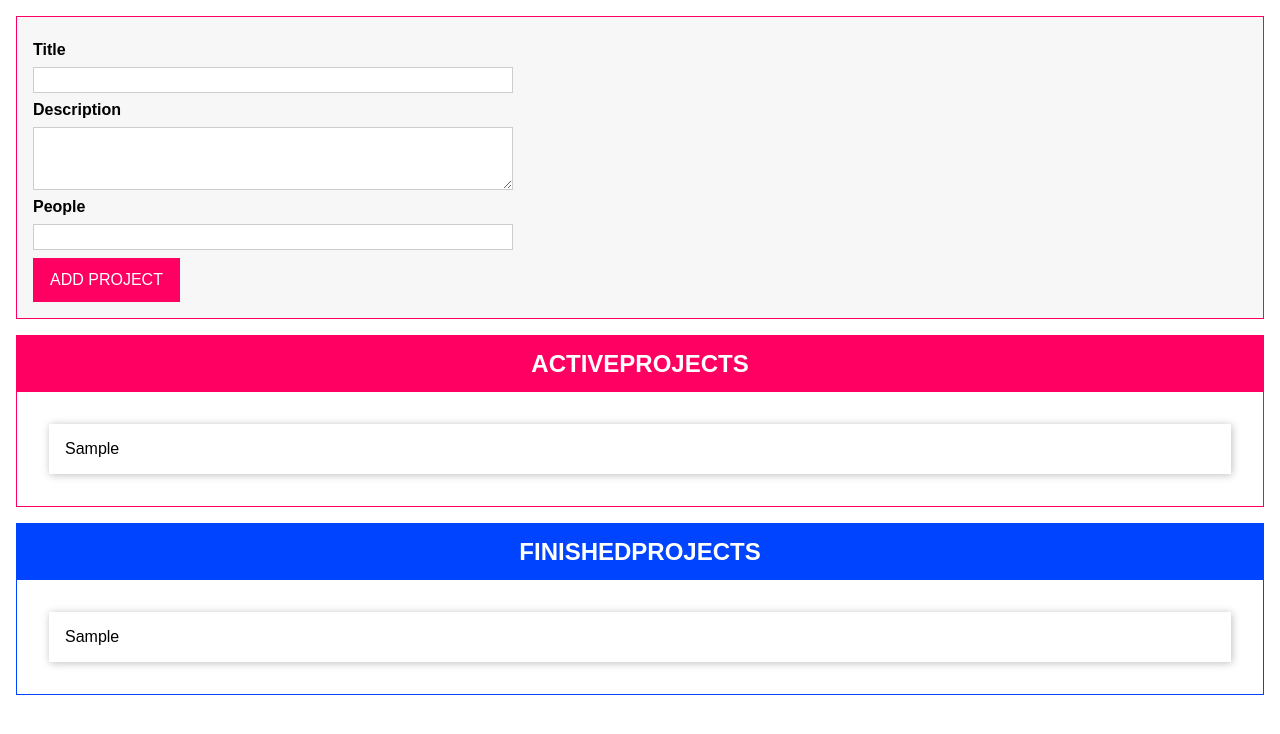
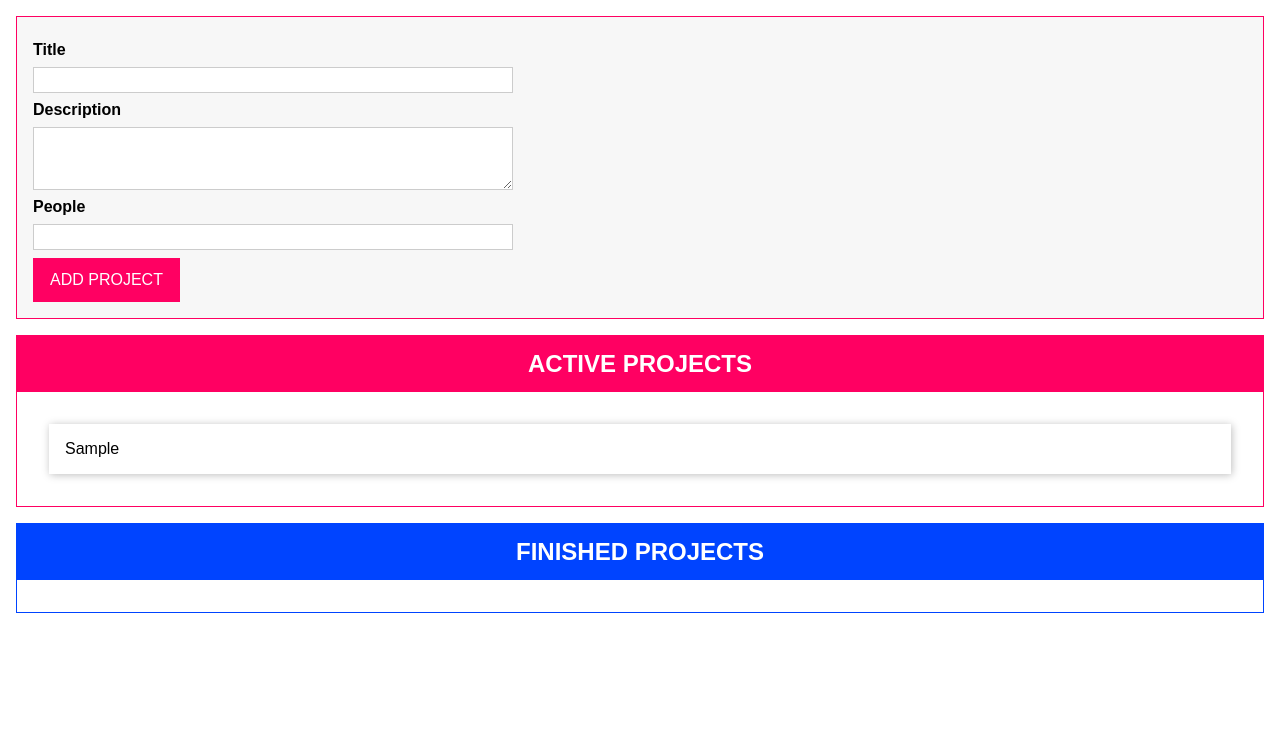
Before and after one commit to JuliocesaProgrammer/drag-dropproject, a website with bundled scripts: page index.html in a window 1280 px wide. Both pictures are taken after typing "Sample", "Sample", "5" into the empty fields and a click on the button "ADD PROJECT". Built offline with nearby package versions, Linux system fonts and the light colour scheme.

Commit message:
10/01/2025

```diff
--- a/src/app.ts
+++ b/src/app.ts
@@ -1,43 +1,61 @@
-//Project State Management
-//hello world
-class ProjectState{
- private listeners: any = []
- private projects: any[] = []
+// Project Type
+enum ProjectStatus {
+    Active,
+    Finished,
+  }
+
+  class Project {
+    constructor(
+      public id: string,
+      public title: string,
+      public description: string,
+      public people: number,
+      public status: ProjectStatus
+    ) {}
+  }
+
+  type Listener = (items: Project[]) => void;
+
+  // Project State Management
+  class ProjectState {
+    private listeners: Listener[] = [];
+    private projects: Project[] = [];
     private static instance: ProjectState;
 
- private constructor(){
+    private constructor() {}
 
- }
-
- static getInstance(){
-    if(this.instance){
-        return this.instance
+    static getInstance() {
+      if (this.instance) {
+        return this.instance;
       }
       this.instance = new ProjectState();
       return this.instance;
     }
 
-addlistener(lisntenerFn: Function){
-    this.listeners.push(lisntenerFn);
+    addListener(listenerFn: Listener) {
+      this.listeners.push(listenerFn);
     }
 
- addProject(title: string, description: string, numOfPeople: number){
-    const newProject = {
-        id: Math.random().toString(),
-        title: title,
-        description: description,
-        numOfPeople: numOfPeople
-    }
+    addProject(title: string, description: string, numOfPeople: number) {
+      const newProject = new Project(
+        Math.random().toString(),
+        title,
+        description,
+        numOfPeople,
+        ProjectStatus.Active
+      );
+
       this.projects.push(newProject);
-    for (const lisntenerFn of this.listeners){
-        lisntenerFn(this.projects.slice());
+
+      for (const listenerFn of this.listeners) {
+        listenerFn(this.projects.slice());
       }
     }
   }
 
   const projectState = ProjectState.getInstance();
 
-interface validatable {
+  interface Validatable {
     value: string | number;
     required?: boolean;
     minLength?: number;
@@ -46,22 +64,37 @@
     max?: number;
   }
 
-function validate(validatableInput: validatable): boolean {
+  function validate(validatableInput: Validatable): boolean {
     let isValid = true;
 
     if (validatableInput.required) {
-        isValid = isValid && validatableInput.value.toString().trim().length !== 0;
+      isValid =
+        isValid && validatableInput.value.toString().trim().length !== 0;
     }
-    if (validatableInput.minLength != null && typeof validatableInput.value === 'string') {
-        isValid = isValid && validatableInput.value.length >= validatableInput.minLength;
+    if (
+      validatableInput.minLength != null &&
+      typeof validatableInput.value === 'string'
+    ) {
+      isValid =
+        isValid && validatableInput.value.length >= validatableInput.minLength;
     }
-    if (validatableInput.maxLength != null && typeof validatableInput.value === 'string') {
-        isValid = isValid && validatableInput.value.length <= validatableInput.maxLength;
+    if (
+      validatableInput.maxLength != null &&
+      typeof validatableInput.value === 'string'
+    ) {
+      isValid =
+        isValid && validatableInput.value.length <= validatableInput.maxLength;
     }
-    if (validatableInput.min != null && typeof validatableInput.value === 'number') {
+    if (
+      validatableInput.min != null &&
+      typeof validatableInput.value === 'number'
+    ) {
       isValid = isValid && validatableInput.value >= validatableInput.min;
     }
-    if (validatableInput.max != null && typeof validatableInput.value === 'number') {
+    if (
+      validatableInput.max != null &&
+      typeof validatableInput.value === 'number'
+    ) {
       isValid = isValid && validatableInput.value <= validatableInput.max;
     }
     return isValid;
@@ -79,47 +112,61 @@
   }
 
   // ProjectList Class
-
-class projectList{
+  class ProjectList {
     templateElement: HTMLTemplateElement;
     hostElement: HTMLDivElement;
     element: HTMLElement;
-    assignedProjects: any[];
+    assignedProjects: Project[];
 
-    constructor(private type: 'active' | 'finished'  ){
-        this.templateElement = document.getElementById('project-list')! as HTMLTemplateElement;
+    constructor(private type: 'active' | 'finished') {
+      this.templateElement = document.getElementById(
+        'project-list'
+      )! as HTMLTemplateElement;
       this.hostElement = document.getElementById('app')! as HTMLDivElement;
-        this.assignedProjects = []
+      this.assignedProjects = [];
 
-        const importedNode = document.importNode(this.templateElement.content, true);
+      const importedNode = document.importNode(
+        this.templateElement.content,
+        true
+      );
       this.element = importedNode.firstElementChild as HTMLElement;
       this.element.id = `${this.type}-projects`;
 
-        projectState.addlistener((projects: any[]) => {
-            this.assignedProjects = projects
+      projectState.addListener((projects: Project[]) => {
+        const relevantProjects = projects.filter((prj) => {
+          if (this.type === 'active') {
+            return prj.status === ProjectStatus.Active;
+          }
+          return prj.status === ProjectStatus.Finished;
+        });
+        this.assignedProjects = relevantProjects;
         this.renderProjects();
-        })
+      });
 
       this.attach();
       this.renderContent();
     }
 
-    private renderProjects(){
-        const listEl = document.getElementById(`${this.type}-projects-list`)! as HTMLUListElement
-        for (const prjItem of this.assignedProjects){
+    private renderProjects() {
+      const listEl = document.getElementById(
+        `${this.type}-projects-list`
+      )! as HTMLUListElement;
+      listEl.innerHTML = ''; // Clear the list before re-rendering
+      for (const prjItem of this.assignedProjects) {
         const listItem = document.createElement('li');
         listItem.textContent = prjItem.title;
-            listEl?.appendChild(listItem)
+        listEl.appendChild(listItem);
       }
     }
 
-    private renderContent(){
-        const listId = `${this.type}-projects-list`
-        this.element.querySelector('ul')!.id = listId
-        this.element.querySelector('h2')!.textContent = this.type.toUpperCase() + 'PROJECTS'
+    private renderContent() {
+      const listId = `${this.type}-projects-list`;
+      this.element.querySelector('ul')!.id = listId;
+      this.element.querySelector('h2')!.textContent =
+        this.type.toUpperCase() + ' PROJECTS';
+    }
 
-    }
-    private attach(){
+    private attach() {
       this.hostElement.insertAdjacentElement('beforeend', this.element);
     }
   }
@@ -133,16 +180,27 @@
     peopleInputElement: HTMLInputElement;
 
     constructor() {
-        this.templateElement = document.getElementById('project-input')! as HTMLTemplateElement;
+      this.templateElement = document.getElementById(
+        'project-input'
+      )! as HTMLTemplateElement;
       this.hostElement = document.getElementById('app')! as HTMLDivElement;
 
-        const importedNode = document.importNode(this.templateElement.content, true);
+      const importedNode = document.importNode(
+        this.templateElement.content,
+        true
+      );
       this.element = importedNode.firstElementChild as HTMLFormElement;
       this.element.id = 'user-input';
 
-        this.titleInputElement = this.element.querySelector('#title') as HTMLInputElement;
-        this.descriptionInputElement = this.element.querySelector('#description') as HTMLInputElement;
-        this.peopleInputElement = this.element.querySelector('#people') as HTMLInputElement;
+      this.titleInputElement = this.element.querySelector(
+        '#title'
+      ) as HTMLInputElement;
+      this.descriptionInputElement = this.element.querySelector(
+        '#description'
+      ) as HTMLInputElement;
+      this.peopleInputElement = this.element.querySelector(
+        '#people'
+      ) as HTMLInputElement;
 
       this.configure();
       this.attach();
@@ -153,16 +211,24 @@
       const enteredDescription = this.descriptionInputElement.value;
       const enteredPeople = parseInt(this.peopleInputElement.value);
 
-        if (isNaN(enteredPeople)) {
-            alert('Invalid input, please enter a number for people.');
-            return;
-        }
+      const titleValidatable: Validatable = { value: enteredTitle, required: true };
+      const descriptionValidatable: Validatable = {
+        value: enteredDescription,
+        required: true,
+        minLength: 5,
+      };
+      const peopleValidatable: Validatable = {
+        value: enteredPeople,
+        required: true,
+        min: 1,
+        max: 5,
+      };
 
-        const titleValidatable: validatable = { value: enteredTitle, required: true };
-        const descriptionValidatable: validatable = { value: enteredDescription, required: true, minLength: 5 };
-        const peopleValidatable: validatable = { value: enteredPeople, required: true, min: 1, max: 5 };
-
-        if (!validate(titleValidatable) || !validate(descriptionValidatable) || !validate(peopleValidatable)) {
+      if (
+        !validate(titleValidatable) ||
+        !validate(descriptionValidatable) ||
+        !validate(peopleValidatable)
+      ) {
         alert('Invalid input, please try again.');
         return;
       }
@@ -197,5 +263,5 @@
   }
 
   const prjInput = new ProjectInput();
-const activePrjList = new projectList('active');
-const FinishedPrjList = new projectList('finished');
+  const activePrjList = new ProjectList('active');
+  const finishedPrjList = new ProjectList('finished');
```
Also changed, not shown: dist/app.js, index.html (line endings or trailing spaces), 1 other file. Lines whose indentation alone changed are shown as unchanged.
